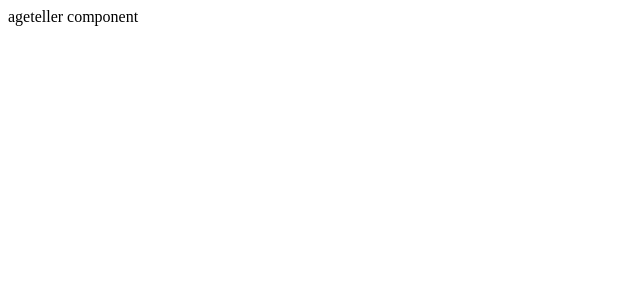
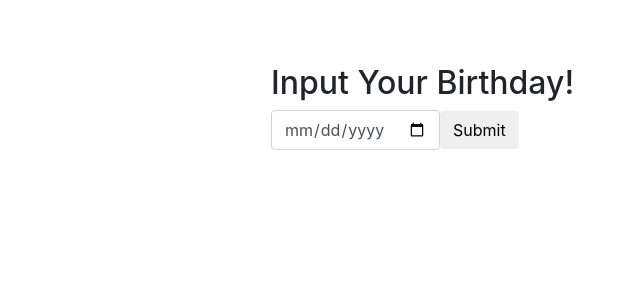
Before and after one commit to marialobillo/ageteller, a React (Create React App) app: page / in a window 1280 px wide. Shown: the top 300 px of the page, without its empty margins (0-640 px from the left). Built offline with nearby package versions, Linux system fonts and the light colour scheme.

Commit message:
component and some style

```diff
--- a/public/index.html
+++ b/public/index.html
@@ -10,6 +10,7 @@
 		-->
 		<link rel="manifest" href="%PUBLIC_URL%/manifest.json">
 		<link rel="shortcut icon" href="%PUBLIC_URL%/favicon.ico">
+		<link rel="stylesheet" href="https://maxcdn.bootstrapcdn.com/bootstrap/4.0.0/css/bootstrap.min.css" crossorigin="anonymous">
 		<!--
 			Notice the use of %PUBLIC_URL% in the tags above.
 			It will be replaced with the URL of the `public` folder during the build.
--- /dev/null
+++ b/src/components/App.css
@@ -0,0 +1,4 @@
+.App{
+	padding: 5%  0;
+	margin: 0 20%;
+}
--- a/src/components/App.js
+++ b/src/components/App.js
@@ -1,10 +1,22 @@
 import React, {Component} from 'react';
+import { Form, FormControl, Button } from 'react-bootstrap';
+import './App.css';
 
 class App extends Component{
 
 	render(){
 		return (
-			<div>ageteller component</div>
+			<div className="App">
+				<div className="container">
+					<h2>Input Your Birthday!</h2>
+					<Form inline>
+						<FormControl type="date">
+						</FormControl>
+						{' '}
+						<Button>Submit</Button>
+					</Form>
+				</div>
+			</div>
 		);
 	}
 }
```
Lines whose indentation alone changed are shown as unchanged.
